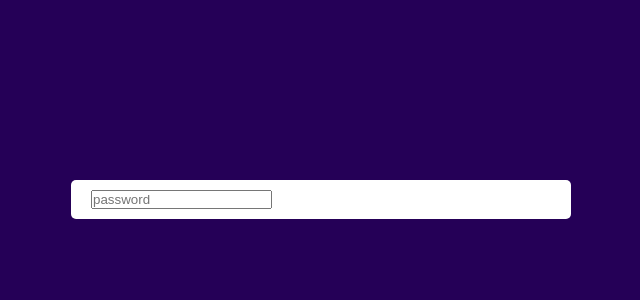
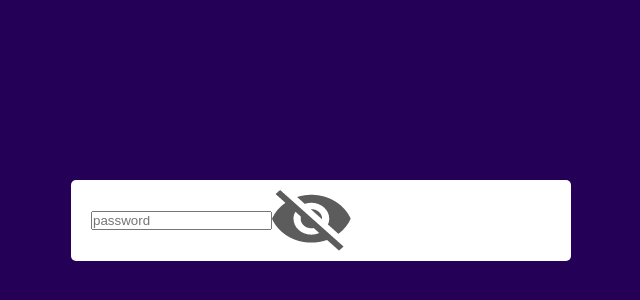
Before and after one commit to KaanAsutay/Password-Toggle-App, a plain HTML site: page index.html in a window 1280 px wide. Shown: the part 120-420 px from the top of the page, without its empty margins (319-959 px from the left). Drawn offline with Linux system fonts and the light colour scheme.

Commit message:
add close eye iamges

```diff
--- a/index.html
+++ b/index.html
@@ -10,6 +10,7 @@
 
     <div class="input-box">
         <input type="password" placeholder="password">
+        <img src="eye-close.png">
     </div>
 
 </body>
--- a/style.css
+++ b/style.css
@@ -16,4 +16,6 @@ body {
     border-radius: 5px;
     padding: 10px 20px;
     margin: 300px auto;
+    display: flex;
+    align-items: center;
 }
```
